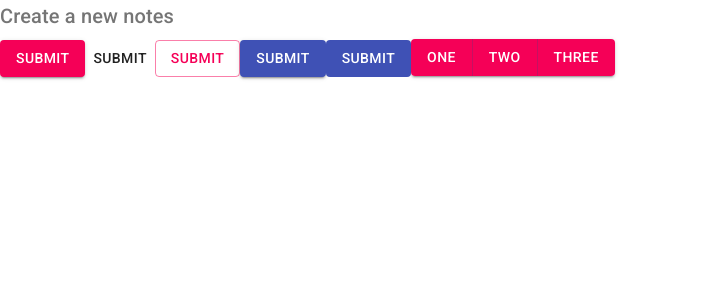
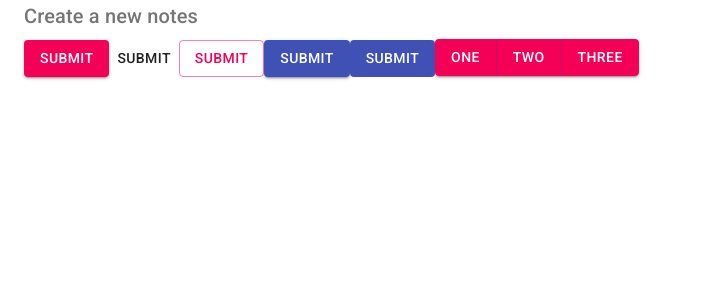
Before and after one commit to prahladinala/react-materialui, a React (Create React App) app: page /create in a window 1280 px wide. Shown: the top 300 px of the page, without its empty margins (0-703 px from the left). Built offline with nearby package versions, Linux system fonts and the light colour scheme.

Commit message:
Container

```diff
--- a/src/pages/Create.js
+++ b/src/pages/Create.js
@@ -2,10 +2,11 @@ import React from 'react'
 import Typography from '@material-ui/core/Typography'
 import Button from '@material-ui/core/Button';
 import ButtonGroup from '@material-ui/core/ButtonGroup';
+import Container from '@material-ui/core/Container';
 
 export default function Create() {
   return (
-    <div>
+    <Container>
       <Typography
         variant="h6"
         color="textSecondary"
@@ -33,7 +34,7 @@ export default function Create() {
         <Button>Three</Button>
       </ButtonGroup>
 
-    </div>
+    </Container>
   )
 }
 
```
